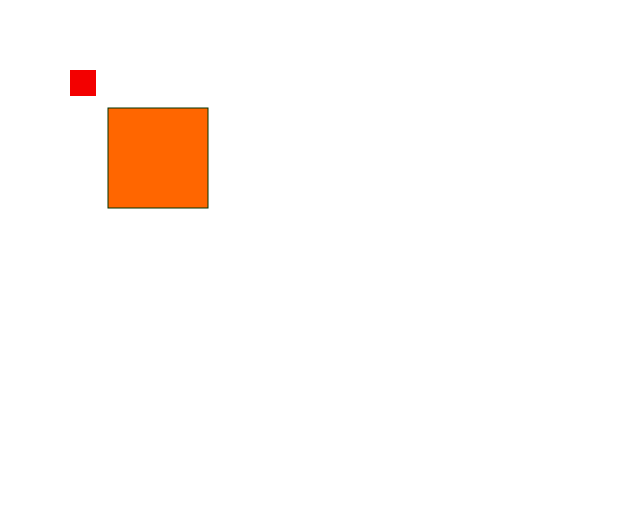
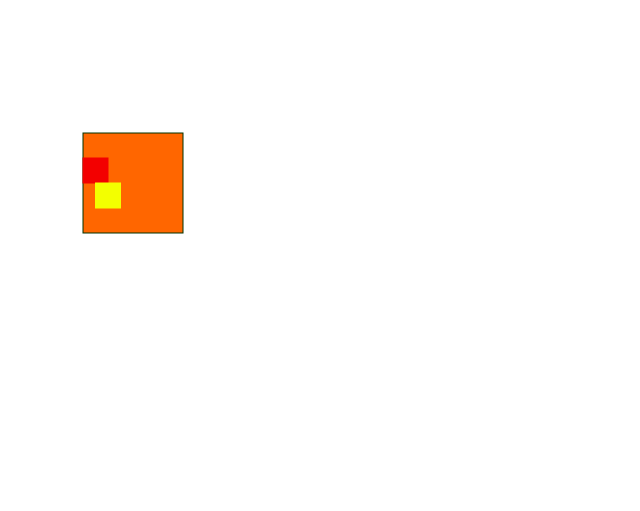
Before and after one commit to gmlangel/chachaH5IDE, a plain HTML site: page HTMLLibary/index.html in a window 1280 px wide. Shown: the whole page, without its empty margins (0-640 px from the left). Drawn offline with Linux system fonts and the light colour scheme.

Commit message:
完善scale属性对各个显示对象的影响

```diff
--- a/HTMLLibary/index.html
+++ b/HTMLLibary/index.html
@@ -29,21 +29,27 @@
 
            let ctx = cav.context2D;
            let spr1 = new GMLSprite();
-           spr1.makeShape(0,0,200,200,"#ff6600","#003300");//颜色的色值需要优化
-           spr1.x = 100;
+           spr1.makeShape(50,50,200,200,"#ff6600","#003300");//颜色的色值需要优化
+            spr1.x = 50;
            spr1.y = 100;
            spr1.scaleX = 0.5;
            spr1.scaleY = 0.5;
+
            let spr2 = new GMLSprite();
            spr2.makeShape(0,0,100,100,"#f30000","#f30000");
            spr2.x = 50;
-           spr2.y = 50;
+           spr2.y = 100;
            spr2.scaleX = 0.5;
-           spr2.scaleY = 0.5
+           spr2.scaleY = 0.5;
 
-//
+           let spr3 = new GMLSprite();
+           spr3.makeShape(0,0,100,100,"#f3ff00","#f3ff00");
+           spr3.x = 50;
+           spr3.y = 100;
+
            spr1.addChild(spr2);
-           spr1.drawInContext(ctx,spr1.x,spr1.y,1,1);
+           spr2.addChild(spr3);
+           spr1.drawInContext(ctx,0,0,1,1);//跟容器必须绘制在ctx的0,0位置且 缩放必须为1倍
 
        }
 
--- a/HTMLLibary/js/GMLCore.js
+++ b/HTMLLibary/js/GMLCore.js
@@ -329,10 +329,11 @@ class GMLShape extends GMLDisplay{
     }
 
     drawInContext(ctx,offsetX,offsetY,offsetScaleX,offsetScaleY){
+        console.log("内部",offsetX,offsetY)
         ctx.strokeStyle = this.sColor;
         ctx.fillStyle = this.fColor;
-        ctx.fillRect((offsetX + this.x) * offsetScaleX,(offsetY + this.y) * offsetScaleY,this.width * offsetScaleX * this.scaleX,this.height * offsetScaleY * this.scaleY);
-        ctx.strokeRect((offsetX + this.x) * offsetScaleX,(offsetY + this.y) * offsetScaleY,this.width * offsetScaleX * this.scaleX,this.height * offsetScaleY * this.scaleY);
+        ctx.fillRect(offsetX + this.x * offsetScaleX,offsetY + this.y * offsetScaleY,this.width * offsetScaleX * this.scaleX,this.height * offsetScaleY * this.scaleY);
+        ctx.strokeRect(offsetX + this.x * offsetScaleX,offsetY + this.y * offsetScaleY,this.width * offsetScaleX * this.scaleX,this.height * offsetScaleY * this.scaleY);
     }
 }
 
@@ -346,24 +347,24 @@ class GMLSprite extends GMLDisplay{
         this._contentNode = new GMLShape();
     }
 
-    set width(n){
-        super.width = n;
-        this._contentNode.width = this._width;
-    }
-
-    get width(){
-        return super.width;
-    }
-
-
-    set height(n){
-        super.height = n;
-        this._contentNode.height = this._height;
-    }
-
-    get height(){
-        return super.height;
-    }
+    //set width(n){
+    //    super.width = n;
+    //    this._contentNode.width = this._width;
+    //}
+    //
+    //get width(){
+    //    return super.width;
+    //}
+    //
+    //
+    //set height(n){
+    //    super.height = n;
+    //    this._contentNode.height = this._height;
+    //}
+    //
+    //get height(){
+    //    return super.height;
+    //}
 
 
     //set scaleX(n){
@@ -456,14 +457,15 @@ class GMLSprite extends GMLDisplay{
 
     drawInContext(ctx,offsetX,offsetY,offsetScaleX,offsetScaleY){
 
-        let tOffsetX = offsetX + this._x;
-        let tOffsetY = offsetY + this._y;
+        let tOffsetX = offsetX + this._x * offsetScaleX;
+        let tOffsetY = offsetY + this._y * offsetScaleY;
         let tOffsetScaleX = offsetScaleX * this._scaleX;
         let tOffsetScaleY = offsetScaleY * this._scaleY;
         //绘制自身
-        this._contentNode.drawInContext(ctx,tOffsetX,tOffsetX,tOffsetScaleX,tOffsetScaleY)
+        this._contentNode.drawInContext(ctx,tOffsetX,tOffsetY,tOffsetScaleX,tOffsetScaleY)
         //绘制子对象
         this._children.forEach(function(item,idx){
+            console.log("外部",tOffsetX,tOffsetY)
             item.drawInContext(ctx,tOffsetX,tOffsetY,tOffsetScaleX,tOffsetScaleY)
         });
     }
```
